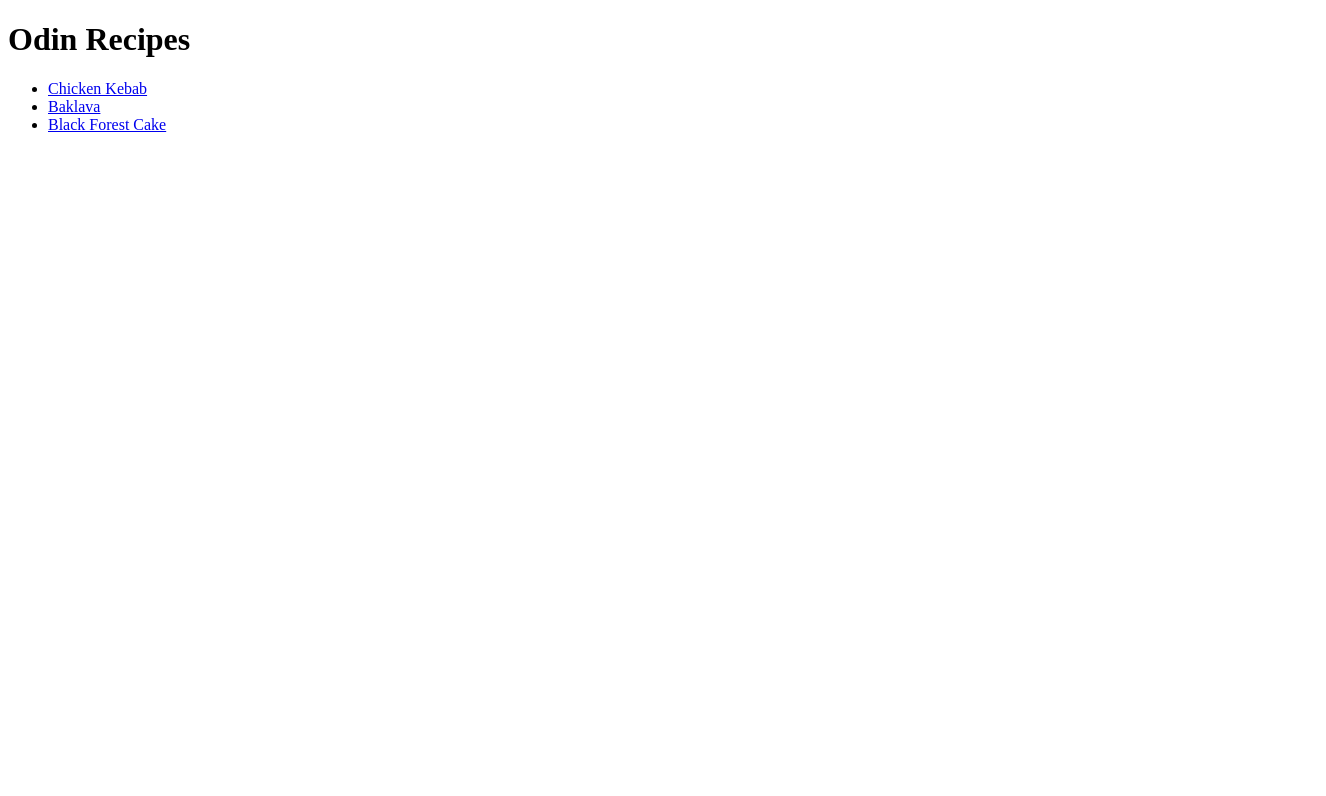
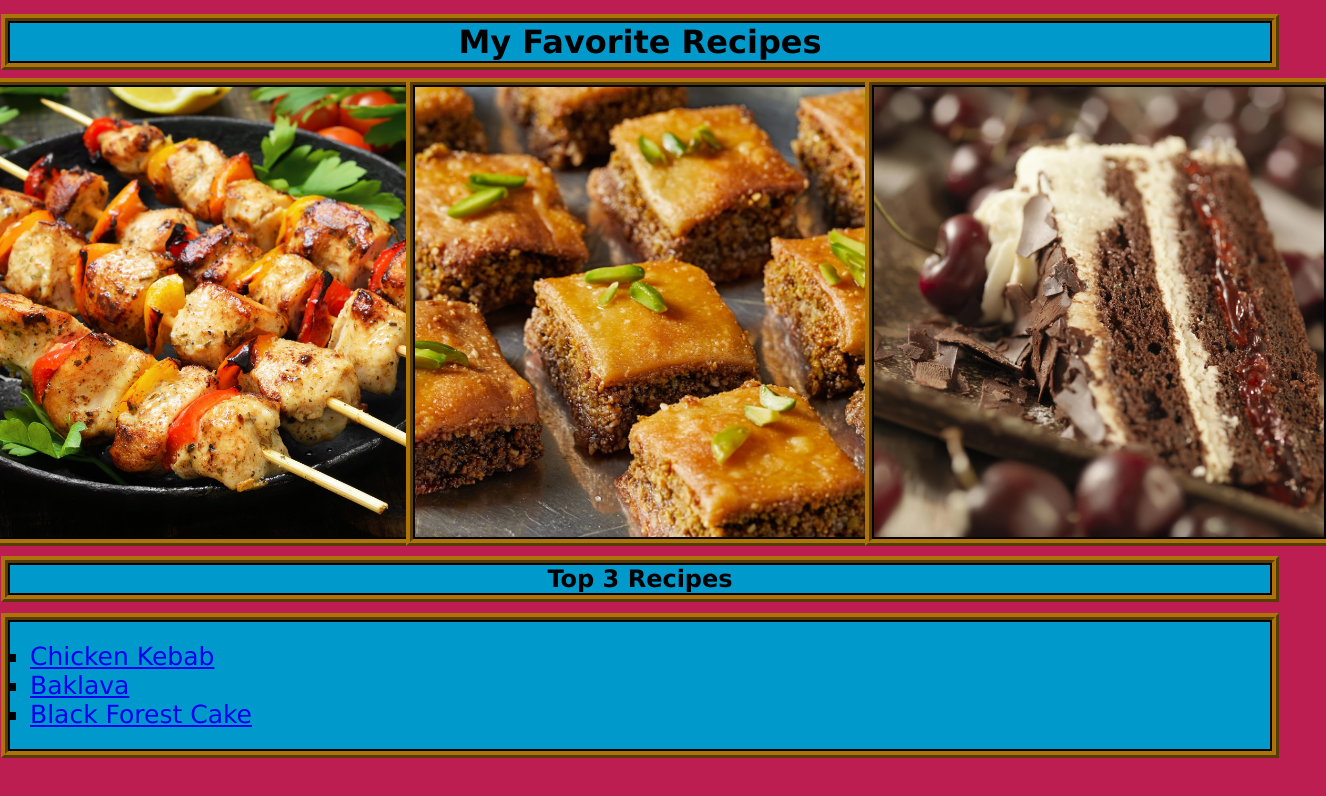
Before and after one commit to ossa42/odin-recipes, a plain HTML site: page index.html in a window 1280 px wide. Shown: the whole page, 1326 px wide, since content can reach past the window. Drawn offline with Linux system fonts and the light colour scheme.

Commit message:
Add css and images

```diff
--- a/index.html
+++ b/index.html
@@ -1,20 +1,39 @@
 <!DOCTYPE html>
 <html lang="en">
 <head>
+
     <meta charset="UTF-8">
     <meta http-equiv="X-UA-Compatible" content="IE=edge">
     <meta name="viewport" content="width=device-width, initial-scale=1.0">
-    <title>Document</title>
+    <link rel="stylesheet" href="style.css">
+    <title>Ossa42's Favorite Recipes</title>
 </head>
 <body>
-    <h1>Odin Recipes</h1>
-    <ul>
-        <li><a href="./recipes/kebab.html">Chicken Kebab</a> </li>
-        <li><a href="./recipes/baklava.html">Baklava</a></li>
-        <li><a href="./recipes/blackforestcake.html">Black Forest Cake</a></li>
+    <h1>My Favorite Recipes</h1>
+
+    <div class="parent">
+        <div>
+            <a href="./recipes/kebab.html">
+                <img src="./images/homeimage.jpeg" alt="kebab image">
+            </a>
+
+        </div>
+        <div>
+            <a href="./recipes/baklava.html" >
+                <img src="./images/homebaklava.jpeg" alt="baklava image">
+            </a>
+        </div>
+        <div>
+            <a href="./recipes/blackforestcake.html">
+                <img src="./images/maincake.jpeg" alt="cake image">
+            </a>
+        </div>
+    </div>
+    <h2>Top 3 Recipes</h2>
+    <ul class="recipes">
+        <li id="k"><a href="./recipes/kebab.html">Chicken Kebab</a> </li>
+        <li id="b"><a href="./recipes/baklava.html">Baklava</a></li>
+        <li id="c"><a href="./recipes/blackforestcake.html">Black Forest Cake</a></li>
     </ul>
-
-
-
 </body>
 </html>
--- /dev/null
+++ b/style.css
@@ -0,0 +1,53 @@
+body {
+    background-color: #bd1e51;
+    text-align: center;
+    font-family:'Lucida Sans', sans-serif
+}
+
+h2, h1, .recipes, .back, p, ol, ul, img{
+    background-color: #0099cc;
+    color: black;
+    border: 2px solid rgb(3, 3, 10);
+    outline-style: ridge;
+    outline-color: #ac7309;
+    outline-width: 7px;
+}
+
+ol, ul, p{
+    background-color: #33cccc;
+}
+
+.back{
+    font-size: 25px;
+}
+
+ol, ul, p{
+    font-size: 18px;
+    text-align: left;
+}
+.recipes{
+    list-style: square;
+    padding: 20px;
+    font-size: 25px;
+}
+
+.parent{
+    text-align: center;
+    gap: 5px;
+    display: flex;
+    justify-content: center;
+}
+
+img{
+    object-fit: cover;
+    width: 450px;
+    height: 450px;
+}
+
+k,
+b,
+c{
+    display: flex;
+    justify-content: center;
+    align-items: center;
+}
```
Also changed, not shown: recipes/baklava.html (+20 -9 lines), recipes/blackforestcake.html (+20 -5 lines), recipes/kebab.html (+20 -5 lines), images/bak1.jpg (added), images/bak2.jpg (added), images/bak3.jpeg (added), images/baklava.jpg (deleted), images/blackforest.webp (deleted), images/cak1.jpeg (added), images/cak2.jpeg (added), images/cak3.jpeg (added), images/homebaklava.jpeg (added), images/homeimage.jpeg (added), images/kbb.webp (deleted), 4 more files.
